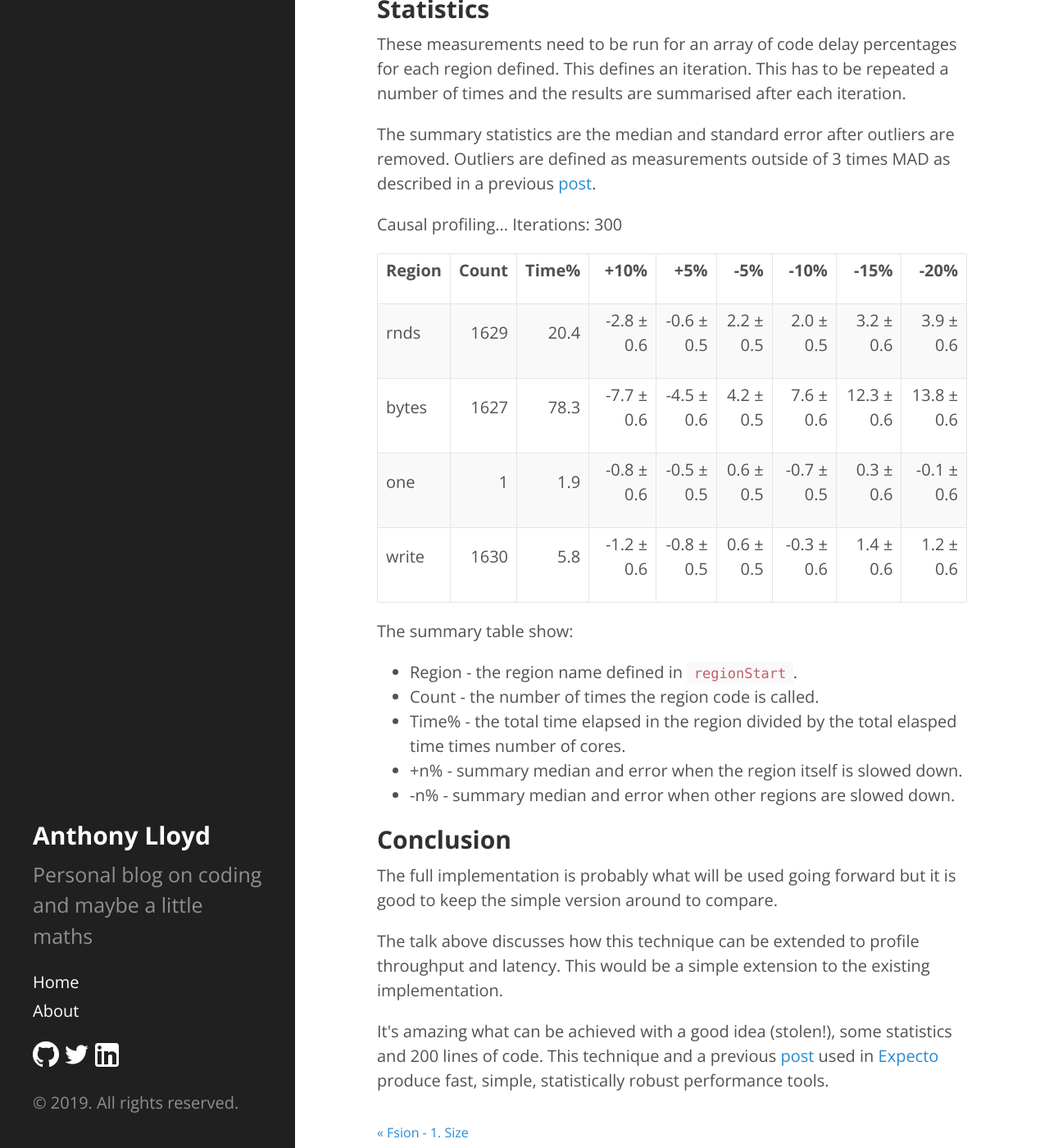
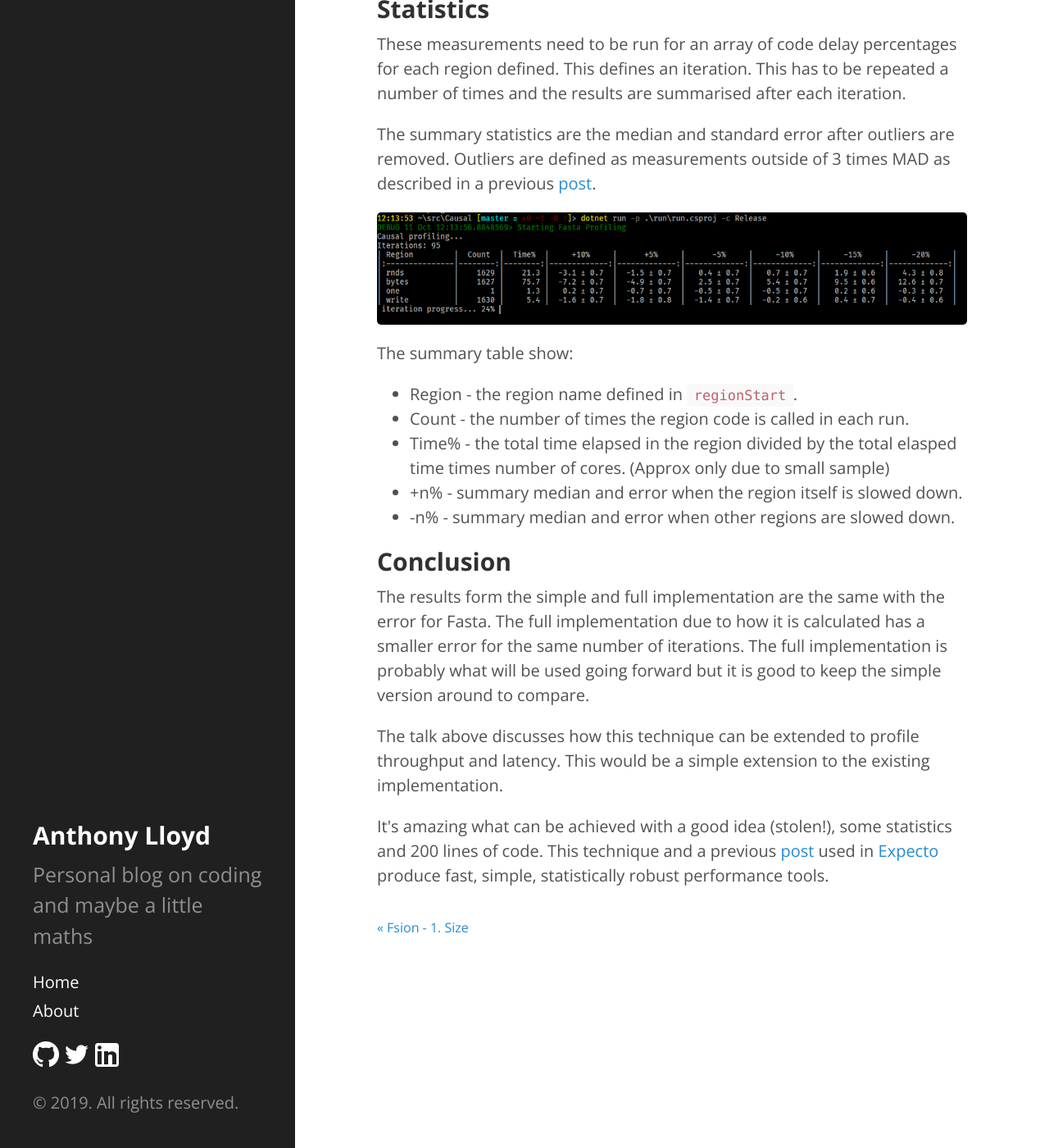
Before and after one commit to AnthonyLloyd/AnthonyLloyd.github.io, a Jekyll site: the page built from _posts/2019-10-11-causal-profiling.html, in a window 1280 px wide and 1400 px high, scrolled down 3107 px. Shown: the whole window at 82% size. Built offline with Jekyll 4.4.1, drawn with Linux system fonts in a browser that asks for light colours; some web fonts are replaced; comment, search, counter and statistics services are not loaded.

Commit message:
table pic

```diff
--- a/_posts/2019-10-11-causal-profiling.html
+++ b/_posts/2019-10-11-causal-profiling.html
@@ -37,80 +37,19 @@ This defines an iteration.
 This has to be repeated a number of times and the results are summarised after each iteration.</p>
 <p>The summary statistics are the median and standard error after outliers are removed.
 Outliers are defined as measurements outside of 3 times MAD as described in a previous <a href="{% post_url 2016-10-21-MAD-Outliers %}">post</a>.</p>
-<p>Causal profiling...
-Iterations: 300</p>
-<table>
-<thead>
-<tr class="header">
-<th align="left"><p>Region</p></th>
-<th align="right"><p>Count</p></th>
-<th align="right"><p>Time%</p></th>
-<th align="right"><p>+10%</p></th>
-<th align="right"><p>+5%</p></th>
-<th align="right"><p>-5%</p></th>
-<th align="right"><p>-10%</p></th>
-<th align="right"><p>-15%</p></th>
-<th align="right"><p>-20%</p></th>
-</tr>
-</thead>
-<tbody>
-<tr class="odd">
-<td align="left"><p>rnds</p></td>
-<td align="right"><p>1629</p></td>
-<td align="right"><p>20.4</p></td>
-<td align="right"><p>-2.8 ± 0.6</p></td>
-<td align="right"><p>-0.6 ± 0.5</p></td>
-<td align="right"><p>2.2 ± 0.5</p></td>
-<td align="right"><p>2.0 ± 0.5</p></td>
-<td align="right"><p>3.2 ± 0.6</p></td>
-<td align="right"><p>3.9 ± 0.6</p></td>
-</tr>
-<tr class="even">
-<td align="left"><p>bytes</p></td>
-<td align="right"><p>1627</p></td>
-<td align="right"><p>78.3</p></td>
-<td align="right"><p>-7.7 ± 0.6</p></td>
-<td align="right"><p>-4.5 ± 0.6</p></td>
-<td align="right"><p>4.2 ± 0.5</p></td>
-<td align="right"><p>7.6 ± 0.6</p></td>
-<td align="right"><p>12.3 ± 0.6</p></td>
-<td align="right"><p>13.8 ± 0.6</p></td>
-</tr>
-<tr class="odd">
-<td align="left"><p>one</p></td>
-<td align="right"><p>1</p></td>
-<td align="right"><p>1.9</p></td>
-<td align="right"><p>-0.8 ± 0.6</p></td>
-<td align="right"><p>-0.5 ± 0.5</p></td>
-<td align="right"><p>0.6 ± 0.5</p></td>
-<td align="right"><p>-0.7 ± 0.5</p></td>
-<td align="right"><p>0.3 ± 0.6</p></td>
-<td align="right"><p>-0.1 ± 0.6</p></td>
-</tr>
-<tr class="even">
-<td align="left"><p>write</p></td>
-<td align="right"><p>1630</p></td>
-<td align="right"><p>5.8</p></td>
-<td align="right"><p>-1.2 ± 0.6</p></td>
-<td align="right"><p>-0.8 ± 0.5</p></td>
-<td align="right"><p>0.6 ± 0.5</p></td>
-<td align="right"><p>-0.3 ± 0.6</p></td>
-<td align="right"><p>1.4 ± 0.6</p></td>
-<td align="right"><p>1.2 ± 0.6</p></td>
-</tr>
-</tbody>
-</table>
-
+<img src="/{{site.baseurl}}public/perf/CausalProfiling.png" title="Casual Profiling"/>
 <p>The summary table show:</p>
 <ul>
 <li>Region - the region name defined in <code>regionStart</code>.</li>
-<li>Count - the number of times the region code is called.</li>
-<li>Time% - the total time elapsed in the region divided by the total elasped time times number of cores.</li>
+<li>Count - the number of times the region code is called in each run.</li>
+<li>Time% - the total time elapsed in the region divided by the total elasped time times number of cores. (Approx only due to small sample)</li>
 <li>+n% - summary median and error when the region itself is slowed down.</li>
 <li>-n% - summary median and error when other regions are slowed down.</li>
 </ul>
 <h2>Conclusion</h2>
-<p>The full implementation is probably what will be used going forward but it is good to keep the simple version around to compare.</p>
+<p>The results form the simple and full implementation are the same with the error for Fasta.
+The full implementation due to how it is calculated has a smaller error for the same number of iterations.
+The full implementation is probably what will be used going forward but it is good to keep the simple version around to compare.</p>
 <p>The talk above discusses how this technique can be extended to profile throughput and latency.
 This would be a simple extension to the existing implementation.</p>
 <p>It's amazing what can be achieved with a good idea (stolen!), some statistics and 200 lines of code.
```
Also changed, not shown: public/perf/CausalProfiling.png (added), 1 other file.
